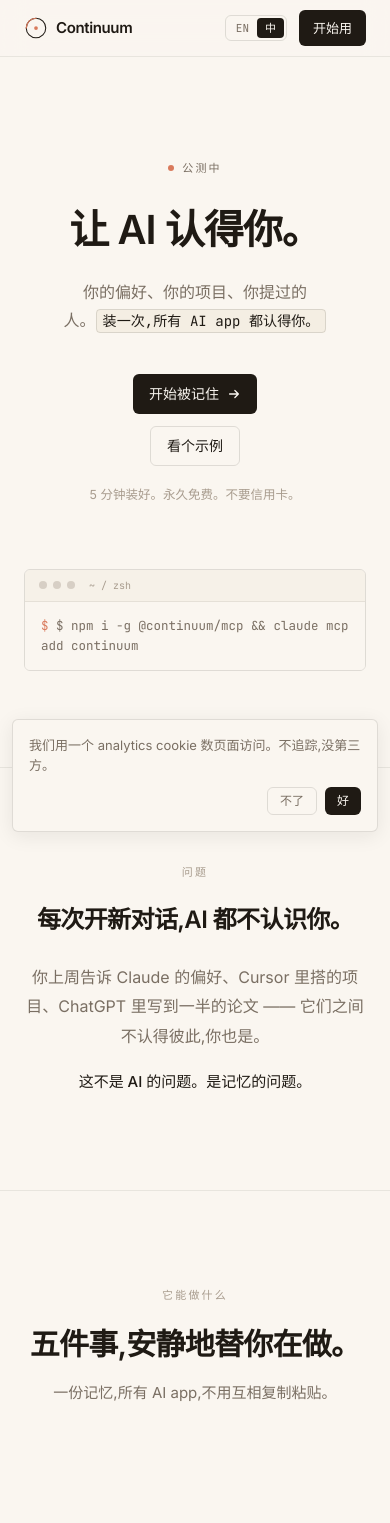
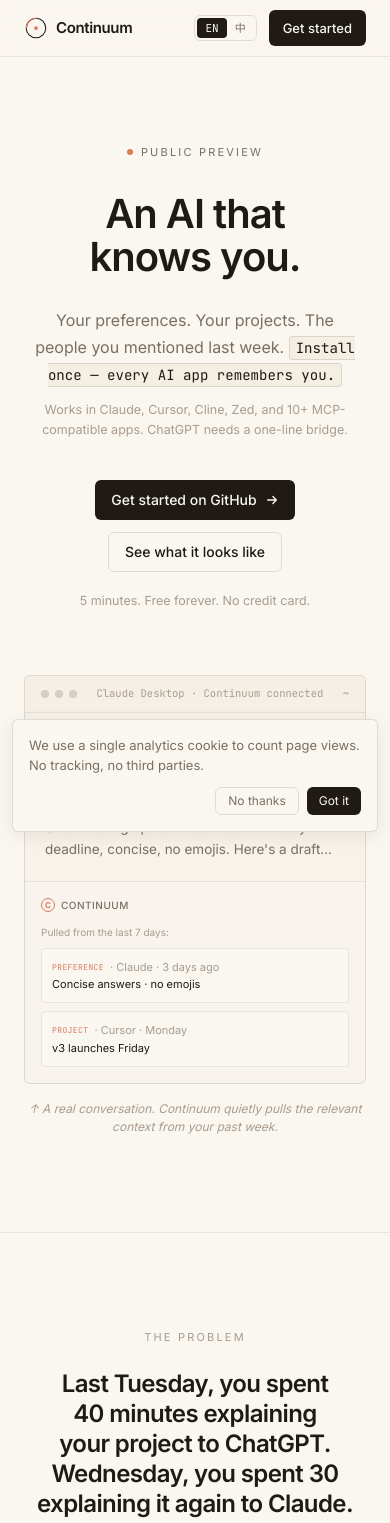
Before and after one commit to zachsaws/continuum, a React (Vite) app: page / in a window 390 px wide. Shown: the top 1523 px of the page. Built offline with nearby package versions, Linux system fonts and the light colour scheme.

Commit message:
Iterate on agent feedback: hero memory card + language detection + fix install CTAs + ChatGPT caveat + FAQ reorder + pricing '20-40%' promo + rename 'The Tell'

```diff
--- a/src/App.tsx
+++ b/src/App.tsx
@@ -1,5 +1,7 @@
 import { useEffect, useState } from "react";
 import { dict, type Lang } from "./i18n";
+
+const GITHUB_URL = "https://github.com/zachsaws/continuum";
 
 /* --------------------------------- helpers -------------------------------- */
 
@@ -79,7 +81,7 @@
           <a href="#" className="hidden text-sm text-fg-muted transition hover:text-fg lg:inline-block">
             {t.docs}
           </a>
-          <a href="#pricing" className="btn-primary-sm">
+          <a href={GITHUB_URL} className="btn-primary-sm">
             {t.getKey}
           </a>
         </div>
@@ -92,10 +94,25 @@
 
 function Hero({ lang }: { lang: Lang }) {
   const t = dict[lang].hero;
-  const installLine = "$ npm i -g @continuum/mcp && claude mcp add continuum";
+  const isZh = lang === "zh";
+  // Sample memory card — single product visual. Real copy, not a fake screenshot.
+  const memories = isZh
+    ? [
+        { tag: "preference", text: "Concise answers · no emojis", source: "Claude · 3 days ago" },
+        { tag: "project", text: "v3 launches Friday", source: "Cursor · Monday" },
+      ]
+    : [
+        { tag: "preference", text: "Concise answers · no emojis", source: "Claude · 3 days ago" },
+        { tag: "project", text: "v3 launches Friday", source: "Cursor · Monday" },
+      ];
+  const aiReply = isZh
+    ? "Sure. Picking up from last week — Friday deadline, concise, no emojis. Here's a draft…"
+    : "Sure. Picking up from last week — Friday deadline, concise, no emojis. Here's a draft…";
+  const userPrompt = isZh ? "帮我写 v3 发布的文案。" : "Help me write the launch copy for v3.";
+
   return (
     <section className="relative overflow-hidden border-b border-border-subtle">
-      <div className="container-page pt-24 pb-24 md:pt-32 md:pb-32">
+      <div className="container-page pt-20 pb-24 md:pt-28 md:pb-32">
         <div className="mx-auto max-w-2xl text-center">
           <div className="mb-8 inline-flex items-center gap-2 text-[11px] uppercase tracking-[0.2em] text-fg-muted">
             <span className="h-1.5 w-1.5 rounded-full bg-accent" />
@@ -107,8 +124,11 @@
           <p className="mx-auto mt-7 max-w-xl text-balance text-[16px] leading-[1.7] text-fg-muted md:text-[17px]">
             {renderInline(t.body)}
           </p>
+          <p className="mx-auto mt-3 max-w-xl text-[12.5px] leading-[1.6] text-fg-dim">
+            {t.body2}
+          </p>
           <div className="mt-10 flex flex-col items-center justify-center gap-3 sm:flex-row">
-            <a href="#pricing" className="btn-primary">
+            <a href={GITHUB_URL} className="btn-primary">
               {t.cta1}
               <svg viewBox="0 0 16 16" className="h-3.5 w-3.5" fill="none" stroke="currentColor" strokeWidth="1.5">
                 <path d="M3 8h10M9 4l4 4-4 4" strokeLinecap="round" strokeLinejoin="round" />
@@ -121,20 +141,75 @@
           <p className="mt-5 text-[12.5px] text-fg-dim">{t.hint}</p>
         </div>
 
-        {/* Install line — a real, useful piece of UI, not a fake screenshot */}
-        <div className="mx-auto mt-16 max-w-xl">
-          <div className="overflow-hidden rounded-md border border-border">
-            <div className="flex items-center gap-1.5 border-b border-border-subtle bg-bg-soft/60 px-3.5 py-2">
-              <span className="h-2 w-2 rounded-full bg-fg-dim/40" />
-              <span className="h-2 w-2 rounded-full bg-fg-dim/40" />
-              <span className="h-2 w-2 rounded-full bg-fg-dim/40" />
-              <span className="ml-2 font-mono text-[10px] text-fg-dim">~ / zsh</span>
+        {/* Single live-looking memory card — proof, not a fake screenshot */}
+        <div className="mx-auto mt-16 max-w-2xl">
+          <div className="overflow-hidden rounded-md border border-border bg-bg-soft/40">
+            {/* Claude-style chrome */}
+            <div className="flex items-center justify-between border-b border-border-subtle bg-bg-soft/60 px-4 py-2.5">
+              <div className="flex items-center gap-1.5">
+                <span className="h-2 w-2 rounded-full bg-fg-dim/40" />
+                <span className="h-2 w-2 rounded-full bg-fg-dim/40" />
+                <span className="h-2 w-2 rounded-full bg-fg-dim/40" />
+              </div>
+              <div className="font-mono text-[10.5px] text-fg-dim">
+                {isZh ? "Claude Desktop · Continuum 已连接" : "Claude Desktop · Continuum connected"}
+              </div>
+              <div className="font-mono text-[10.5px] text-fg-dim">~</div>
             </div>
-            <div className="bg-bg px-4 py-3.5 font-mono text-[12.5px] leading-relaxed text-fg-muted">
-              <span className="select-none text-accent">$ </span>
-              {installLine}
+
+            <div className="grid gap-0 md:grid-cols-[1fr_240px]">
+              {/* Chat column */}
+              <div className="space-y-5 p-5 md:p-6">
+                <div>
+                  <div className="mb-1.5 text-[10px] uppercase tracking-wider text-fg-dim">
+                    {isZh ? "你" : "You"}
+                  </div>
+                  <div className="text-[13.5px] leading-relaxed text-fg">{userPrompt}</div>
+                </div>
+                <div>
+                  <div className="mb-1.5 flex items-center gap-1.5 text-[10px] uppercase tracking-wider text-fg-dim">
+                    <span className="inline-block h-1.5 w-1.5 rounded-full bg-accent" />
+                    Claude
+                  </div>
+                  <div className="text-[13.5px] leading-relaxed text-fg-muted">{aiReply}</div>
+                </div>
+              </div>
+
+              {/* Continuum memory column */}
+              <div className="border-t border-border-subtle bg-bg/60 p-4 md:border-l md:border-t-0">
+                <div className="mb-3 flex items-center gap-1.5">
+                  <span className="inline-flex h-3.5 w-3.5 items-center justify-center rounded-full border border-accent text-[8px] font-bold text-accent">
+                    C
+                  </span>
+                  <span className="text-[10px] font-medium uppercase tracking-wider text-fg-muted">
+                    Continuum
+                  </span>
+                </div>
+                <div className="mb-2 text-[10px] text-fg-dim">
+                  {isZh ? "从过去 7 天自动提取:" : "Pulled from the last 7 days:"}
+                </div>
+                <div className="space-y-2">
+                  {memories.map((m, i) => (
+                    <div
+                      key={i}
+                      className="rounded border border-border-subtle bg-bg p-2.5 text-[11px]"
+                    >
+                      <div className="mb-0.5 flex items-center gap-1.5">
+                        <span className="font-mono text-[8px] uppercase tracking-wider text-accent">
+                          {m.tag}
+                        </span>
+                        <span className="text-fg-dim">· {m.source}</span>
+                      </div>
+                      <div className="leading-snug text-fg">{m.text}</div>
+                    </div>
+                  ))}
+                </div>
+              </div>
             </div>
           </div>
+          <p className="mt-4 text-center text-[12px] italic text-fg-dim">
+            {t.demoCaption}
+          </p>
         </div>
       </div>
     </section>
@@ -356,7 +431,7 @@
         <div className="mx-auto mt-12 max-w-2xl text-center">
           <p className="text-[14px] text-fg-muted">{t.closer}</p>
           <a
-            href="#pricing"
+            href={GITHUB_URL}
             className="btn-primary mt-5 h-10 px-5"
           >
             {t.cta}
@@ -444,12 +519,12 @@
                 ))}
               </ul>
               <a
-                href="#"
-                className={`mt-7 h-10 rounded-md text-[14px] font-medium transition ${
-                  tier.name === "Pro"
+                href={GITHUB_URL}
+                className={`mt-7 h-10 rounded-md text-[14px] font-medium transition inline-flex items-center justify-center ${
+                  tier.name === "Hobby"
                     ? "bg-fg text-bg hover:bg-fg/90"
                     : "border border-border text-fg hover:bg-bg-soft"
-                } inline-flex items-center justify-center`}
+                }`}
               >
                 {tier.cta}
               </a>
@@ -597,10 +672,10 @@
           </h2>
           <p className="mt-6 text-[15px] leading-[1.7] text-fg-muted">{t.body}</p>
           <div className="mt-10 flex flex-col items-center justify-center gap-3 sm:flex-row">
-            <a href="#" className="btn-primary h-11 px-6 text-sm">
+            <a href={GITHUB_URL} className="btn-primary h-11 px-6 text-sm">
               {t.cta1}
             </a>
-            <a href="#" className="btn-ghost h-11 px-6 text-sm">
+            <a href="#features" className="btn-ghost h-11 px-6 text-sm">
               {t.cta2}
             </a>
           </div>
@@ -723,17 +798,31 @@
 
 /* --------------------------------- root app ------------------------------- */
 
+function detectInitialLang(): Lang {
+  if (typeof window === "undefined") return "zh";
+  // Honor explicit ?lang= override
+  const params = new URLSearchParams(window.location.search);
+  const override = params.get("lang");
+  if (override === "en" || override === "zh") return override;
+  // Try localStorage
+  try {
+    const saved = localStorage.getItem("c-lang");
+    if (saved === "en" || saved === "zh") return saved;
+  } catch {}
+  // Detect from navigator
+  const nav = (navigator.language || "en").toLowerCase();
+  return nav.startsWith("zh") ? "zh" : "en";
+}
+
 export default function App() {
-  const [lang, setLang] = useState<Lang>("zh");
+  const [lang, setLang] = useState<Lang>(detectInitialLang);
   const base = (import.meta.env.BASE_URL || "/").replace(/\/$/, "");
   const path: string =
     typeof window !== "undefined" ? window.location.pathname : "/";
 
   useEffect(() => {
-    const onScroll = () => {};
-    window.addEventListener("scroll", onScroll, { passive: true });
-    return () => window.removeEventListener("scroll", onScroll);
-  }, []);
+    try { localStorage.setItem("c-lang", lang); } catch {}
+  }, [lang]);
 
   useEffect(() => {
     const onClick = (e: MouseEvent) => {
--- a/src/i18n.ts
+++ b/src/i18n.ts
@@ -9,9 +9,11 @@
     tag: string;
     title: string;
     body: string;
+    body2: string;
     cta1: string;
     cta2: string;
     hint: string;
+    demoCaption: string;
   };
   pain: {
     tag: string;
@@ -120,14 +122,16 @@
       tag: "Public preview",
       title: "An AI that knows you.",
       body: "Your preferences. Your projects. The people you mentioned last week. [c]Install once — every AI app remembers you.[/c]",
-      cta1: "Start being remembered",
+      body2: "Works in Claude, Cursor, Cline, Zed, and 10+ MCP-compatible apps. ChatGPT needs a one-line bridge.",
+      cta1: "Get started on GitHub",
       cta2: "See what it looks like",
       hint: "5 minutes. Free forever. No credit card.",
+      demoCaption: "↑ A real conversation. Continuum quietly pulls the relevant context from your past week.",
     },
     pain: {
       tag: "The problem",
-      line1: "Every new chat, your AI is a stranger.",
-      line2: "The preferences you told Claude last week, the project you set up in Cursor, the paper you started in ChatGPT — they don't know each other. And they don't know you.",
+      line1: "Last Tuesday, you spent 40 minutes explaining your project to ChatGPT. Wednesday, you spent 30 explaining it again to Claude.",
+      line2: "By Thursday the project had moved on, and the AI hadn't. The preferences you typed once, the deadline you mentioned once, the context you built up over a week — all gone, every app, every chat.",
       line3: "This isn't an AI problem. It's a memory problem.",
     },
     features: {
@@ -149,9 +153,9 @@
         },
         {
           emoji: "🧠",
-          name: "It learns how you think",
+          name: "It picks up your style",
           tag: "The Tell · your patterns",
-          body: "Continuum watches what you actually do — the rephrasings, the corrections, the time of day. Patterns become memory automatically. You never have to say \"I prefer short answers\" twice.",
+          body: "Continuum notices what works for you — the rephrasings, the corrections, the formats that land. Patterns become memory automatically. You never have to say \"I prefer short answers\" twice.",
         },
         {
           emoji: "🧹",
@@ -260,7 +264,7 @@
     pricing: {
       tag: "Pricing",
       title: "Pay for memory. Not for a seat.",
-      highlight: "Most people start here",
+      highlight: "Saves you 20–40% on the AI bill",
       tiers: [
         {
           name: "Hobby", price: "$0", cadence: "free forever",
@@ -269,13 +273,13 @@
         },
         {
           name: "Pro", price: "$9", cadence: "per month",
-          features: ["Unlimited memories", "Unlimited devices", "Cloud sync across all your machines", "Cross-app pattern detection (The Tell)", "Cuts 20-40% of prompt repetition — lower AI bill", "Email support"],
-          cta: "Start free trial",
+          features: ["Unlimited memories", "Unlimited devices", "Cloud sync across all your machines", "Cross-app pattern detection (The Tell)", "Email support"],
+          cta: "Get notified when Pro ships",
         },
         {
           name: "Family", price: "$19", cadence: "per month",
-          features: ["Everything in Pro", "Up to 5 separate memories (you + family / team)", "Per-person privacy boundaries", "Priority support", "Help shape the roadmap"],
-          cta: "Start free trial",
+          features: ["Everything in Pro", "Up to 5 separate memories (you + family / team)", "Per-person privacy boundaries", "Priority support"],
+          cta: "Get notified when Family ships",
         },
       ],
     },
@@ -283,16 +287,17 @@
       tag: "FAQ",
       title: "Questions, asked and answered.",
       items: [
+        { q: "Will it slow down my AI?", a: "No. Continuum runs as a local MCP server. Median overhead in our tests: under 100ms per turn. The heavy work (extracting memories) happens in the background, not in your request path." },
+        { q: "Does it cost anything on top of my Claude / Cursor / ChatGPT subscriptions?", a: "No. Continuum is a separate product. It doesn't sit between you and your AI provider, and it doesn't meter your existing API usage. Pay for Continuum on its own, or stay on the free Hobby tier." },
+        { q: "Is my data safe?", a: "On Hobby: everything stays on your machine. On Pro: encrypted in transit and at rest, never used for training, deletable on demand. See the Security section above for the plain-language version." },
+        { q: "What about ChatGPT?", a: "Not natively — ChatGPT doesn't support MCP. For ChatGPT users, we offer a small bridge script that exposes Continuum as OpenAI function calls. It's one extra config line. Full ChatGPT support is on the roadmap." },
+        { q: "How is this different from ChatGPT's built-in memory?", a: "ChatGPT's memory is locked inside ChatGPT. Switch to Claude, Cursor, or any other AI — and you're a stranger again. Continuum is the *cross-app* layer: one memory that follows you everywhere, controlled by you." },
+        { q: "Do I need to \"teach\" Continuum about myself?", a: "No. Continuum watches what you say and do across your AI apps, extracts the meaningful patterns, and proposes memory for your review. You confirm with one click. Most users add fewer than 5 manual memories in their first month." },
         { q: "What's MCP and why does this use it?", a: "MCP (Model Context Protocol) is the open standard Anthropic launched for AI apps to call external tools. By running as an MCP server, Continuum works in any client that speaks the standard — Claude Desktop, Cursor, Cline, Zed, and any new tool that adopts MCP. No plugin, no extension, no per-app integration." },
-        { q: "How is this different from ChatGPT's built-in memory?", a: "ChatGPT's memory is locked inside ChatGPT. Switch to Claude, Cursor, or any other AI — and you're a stranger again. Continuum is the *cross-app* layer: one memory that follows you everywhere, controlled by you." },
-        { q: "Is my data safe?", a: "On Hobby: everything stays on your machine. On Pro: encrypted in transit and at rest, never used for training, deletable on demand. See the Security section above for the plain-language version." },
-        { q: "Do I need to \"teach\" Continuum about myself?", a: "No. Continuum watches what you say and do across your AI apps, extracts the meaningful patterns, and proposes memory for your review. You confirm with one click. Most users add fewer than 5 manual memories in their first month." },
-        { q: "Will this work with ChatGPT?", a: "Not natively (ChatGPT doesn't support MCP). For ChatGPT users, we offer a small bridge script that exposes Continuum as OpenAI function calls. It's one extra config line." },
-        { q: "When will it be GA?", a: "Public preview is open now. Pro launches Q4 2026. Pricing is locked for early users through GA." },
-        { q: "How is this different from enterprise memory systems (MemoryBear, OpenAI memory, Mem0)?", a: "Those are enterprise B2B tools — they power a single company's customer-service / marketing / BI agents, tied to one model. Continuum is the *personal* layer: model-agnostic (works with Claude, Cursor, ChatGPT, Cline — any MCP client), locally stored by default, follows you across every AI app. Different buyer, different problem, different moat. We don't compete with them — we sit below them, the way the personal password manager doesn't compete with corporate Okta." },
         { q: "Does Continuum reduce my AI bill?", a: "Yes — by pre-filtering which memories surface into a prompt, Continuum cuts the redundant context you'd otherwise paste in yourself. Most users see 20-40% less prompt repetition across a week." },
         { q: "Will my memory leak between people on the same device?", a: "No. Memories are tied to a user profile, not a device. If you and your partner share a Mac, Continuum keeps your memories separate. Family tier adds explicit per-person boundaries with their own encryption keys." },
         { q: "What happens if Continuum goes down or shuts off?", a: "On Hobby, your memory lives on your machine — if we disappear tomorrow, your data is still there. On Pro, we ship a one-command export tool that gives you everything in a portable format. We will never hold your memory hostage." },
+        { q: "When will it be GA?", a: "Public preview is open now. Pro launches Q4 2026. Pricing is locked for early users through GA." },
         { q: "Can I self-host Continuum?", a: "Self-hosting is on the Q4 2026 roadmap. Until then, the closest you can get is the Hobby tier, which is fully local already — your data never leaves your machine either way." },
       ],
     },
@@ -359,14 +364,16 @@
       tag: "公测中",
       title: "让 AI 认得你。",
       body: "你的偏好、你的项目、你提过的人。[c]装一次,所有 AI app 都认得你。[/c]",
-      cta1: "开始被记住",
+      body2: "原生支持 Claude、Cursor、Cline、Zed,以及 10+ 个支持 MCP 的 AI app。ChatGPT 走一行 bridge 配置。",
+      cta1: "去 GitHub 装上",
       cta2: "看个示例",
       hint: "5 分钟装好。永久免费。不要信用卡。",
+      demoCaption: "↑ 一段真实对话。Continuum 默默从你过去一周里把相关 context 拉过来。",
     },
     pain: {
       tag: "问题",
-      line1: "每次开新对话,AI 都不认识你。",
-      line2: "你上周告诉 Claude 的偏好、Cursor 里搭的项目、ChatGPT 里写到一半的论文 —— 它们之间不认得彼此,你也是。",
+      line1: "上周二,你花了 40 分钟跟 ChatGPT 讲项目背景。上周三,你又花了 30 分钟跟 Claude 重新讲一遍。",
+      line2: "到周四,项目已经往前走了,AI 还在原地。你敲过一次的偏好、提过一次的 deadline、攒了一周的 context —— 每个 app、每次开新对话,清零。",
       line3: "这不是 AI 的问题。是记忆的问题。",
     },
     features: {
@@ -388,9 +395,9 @@
         },
         {
           emoji: "🧠",
-          name: "你怎么想问题的,它也在学",
+          name: "它会懂你的说话方式",
           tag: "The Tell · 你的模式",
-          body: "Continuum 看你实际在做什么 —— 改口、修正、问问题的时间。模式自动变成 memory,不用你说。",
+          body: "Continuum 看你什么表达对你有效 —— 改口、修正、用得顺的格式。模式自动变成 memory,你不用说。",
         },
         {
           emoji: "🧹",
@@ -499,27 +506,28 @@
     pricing: {
       tag: "定价",
       title: "为记忆付费,不为席位付费。",
-      highlight: "大多数人从这里开始",
+      highlight: "能省 20–40% 的 AI 账单",
       tiers: [
         { name: "Hobby", price: "¥0", cadence: "永久免费", features: ["1,000 条 memory", "1 台设备", "100% 本地(数据不出你的机器)", "5 大能力全开", "社区支持"], cta: "免费装上" },
-        { name: "Pro", price: "¥64", cadence: "每月", features: ["不限 memory", "不限设备", "云同步所有设备", "跨 app 模式识别(The Tell)", "省 20-40% prompt 重复,降 AI 账单", "邮件支持"], cta: "开始免费试用" },
-        { name: "Family", price: "¥114", cadence: "每月", features: ["Pro 全部", "最多 5 份独立 memory(你 + 家人/团队)", "每人隐私隔离", "优先支持", "共建路线图"], cta: "开始免费试用" },
+        { name: "Pro", price: "¥64", cadence: "每月", features: ["不限 memory", "不限设备", "云同步所有设备", "跨 app 模式识别(The Tell)", "邮件支持"], cta: "上线时通知我" },
+        { name: "Family", price: "¥114", cadence: "每月", features: ["Pro 全部", "最多 5 份独立 memory(你 + 家人/团队)", "每人隐私隔离", "优先支持"], cta: "上线时通知我" },
       ],
     },
     faq: {
       tag: "常见问题",
       title: "问题,答了。",
       items: [
+        { q: "会拖慢我的 AI 吗?", a: "不会。Continuum 跑成本地 MCP server。我们测过,每次对话中位开销 <100ms。重的活(抽取 memory)在后台跑,不在你的请求路径上。" },
+        { q: "在我 Claude / Cursor / ChatGPT 订阅费之外还要另付吗?", a: "不用。Continuum 是独立产品,不在你和 AI 服务商之间插一脚,也不计量你现有的 API 用量。Continuum 单独计费,或者用免费的 Hobby 套餐。" },
+        { q: "我的数据安全吗?", a: "Hobby 套餐:全部存在你自己的机器上。Pro 套餐:传输和静态都加密,不参与训练,可随时删除。看上面「安全与隐私」一段,用人话写的。" },
+        { q: "ChatGPT 能用吗?", a: "原生不行(ChatGPT 不接 MCP)。给 ChatGPT 用户准备了一个 bridge script,把 Continuum 暴露成 OpenAI function calls。多加一行配置就行。完整 ChatGPT 支持在路线图里。" },
+        { q: "跟 ChatGPT 自带的 memory 有什么不同?", a: "ChatGPT 的 memory 锁在 ChatGPT 里。换到 Claude、Cursor 或者别的 AI —— 你又是陌生人。Continuum 是「跨 app」那一层:一份 memory 跟着你走,控制权在你。" },
+        { q: "需要我手动「教」Continuum 吗?", a: "不需要。Continuum 看你平时跟 AI 的对话,自动抽取有意义的模式,提议成 memory 让你确认。第一个月大多数用户手动加的 memory 不超过 5 条。" },
         { q: "MCP 是什么,为什么用这个?", a: "MCP(Model Context Protocol)是 Anthropic 推出的开放标准,让 AI app 调用外部工具。Continuum 跑成 MCP server,就能在所有支持这个标准的客户端里工作 —— Claude Desktop、Cursor、Cline、Zed,以及任何新接 MCP 的工具。不用插件、不用浏览器扩展、不用逐 app 集成。" },
-        { q: "跟 ChatGPT 自带的 memory 有什么不同?", a: "ChatGPT 的 memory 锁在 ChatGPT 里。换到 Claude、Cursor 或者别的 AI —— 你又是陌生人。Continuum 是「跨 app」那一层:一份 memory 跟着你走,控制权在你。" },
-        { q: "我的数据安全吗?", a: "Hobby 套餐:全部存在你自己的机器上。Pro 套餐:传输和静态都加密,不参与训练,可随时删除。看上面「安全与隐私」一段,用人话写的。" },
-        { q: "需要我手动「教」Continuum 吗?", a: "不需要。Continuum 看你平时跟 AI 的对话,自动抽取有意义的模式,提议成 memory 让你确认。第一个月大多数用户手动加的 memory 不超过 5 条。" },
-        { q: "ChatGPT 能用吗?", a: "原生不支持(ChatGPT 不接 MCP)。给 ChatGPT 用户准备了一个 bridge script,把 Continuum 暴露成 OpenAI function calls。多加一行配置就行。" },
-        { q: "什么时候 GA?", a: "公测现在开放。Pro 套餐 2026 Q4 上线。早鸟价格锁到 GA。" },
-        { q: "跟企业级 memory 系统(MemoryBear、OpenAI memory、Mem0)有什么不同?", a: "那些是 B2B 工具 —— 给一家公司跑客服 / 营销 / BI agent,绑在某个模型上。Continuum 是「个人」那一层:模型无关(Claude、Cursor、ChatGPT、Cline 都能用)、默认本地存储、跨 app 跟着你。不同的客户、不同的问题、不同的护城河。我们不跟他们竞争 —— 我们在下面,像个人密码管理器不跟企业 Okta 竞争一样。" },
         { q: "Continuum 能降我的 AI 账单吗?", a: "能。Continuum 预过滤哪些 memory surface 进 prompt,自动去掉你本来要手动粘贴的重复上下文。大多数用户一周下来 prompt 重复度降 20-40%。" },
         { q: "同设备上不同人用,memory 会串吗?", a: "不会。Memory 跟用户 profile 绑,不跟设备绑。你和家人共用一台 Mac,Continuum 把你们的 memory 分开。Family 套餐有显式的 per-person 边界,各自独立加密。" },
         { q: "Continuum 倒闭了或挂了我的 memory 怎么办?", a: "Hobby 套餐:memory 在你自己机器上,就算我们明天消失,你的数据还在。Pro 套餐:我们提供一个一键 export 工具,把全部数据给你一个 portable 格式。我们永远不会拿你的 memory 绑架你。" },
+        { q: "什么时候 GA?", a: "公测现在开放。Pro 套餐 2026 Q4 上线。早鸟价格锁到 GA。" },
         { q: "能自托管吗?", a: "自托管在 2026 Q4 路线图里。在那之前,最接近的是 Hobby 套餐 —— 反正也是全本地的,数据本来就不出你机器。" },
       ],
     },
```
Also changed, not shown: 4 other files (tests, documents, lock files or other folders).
